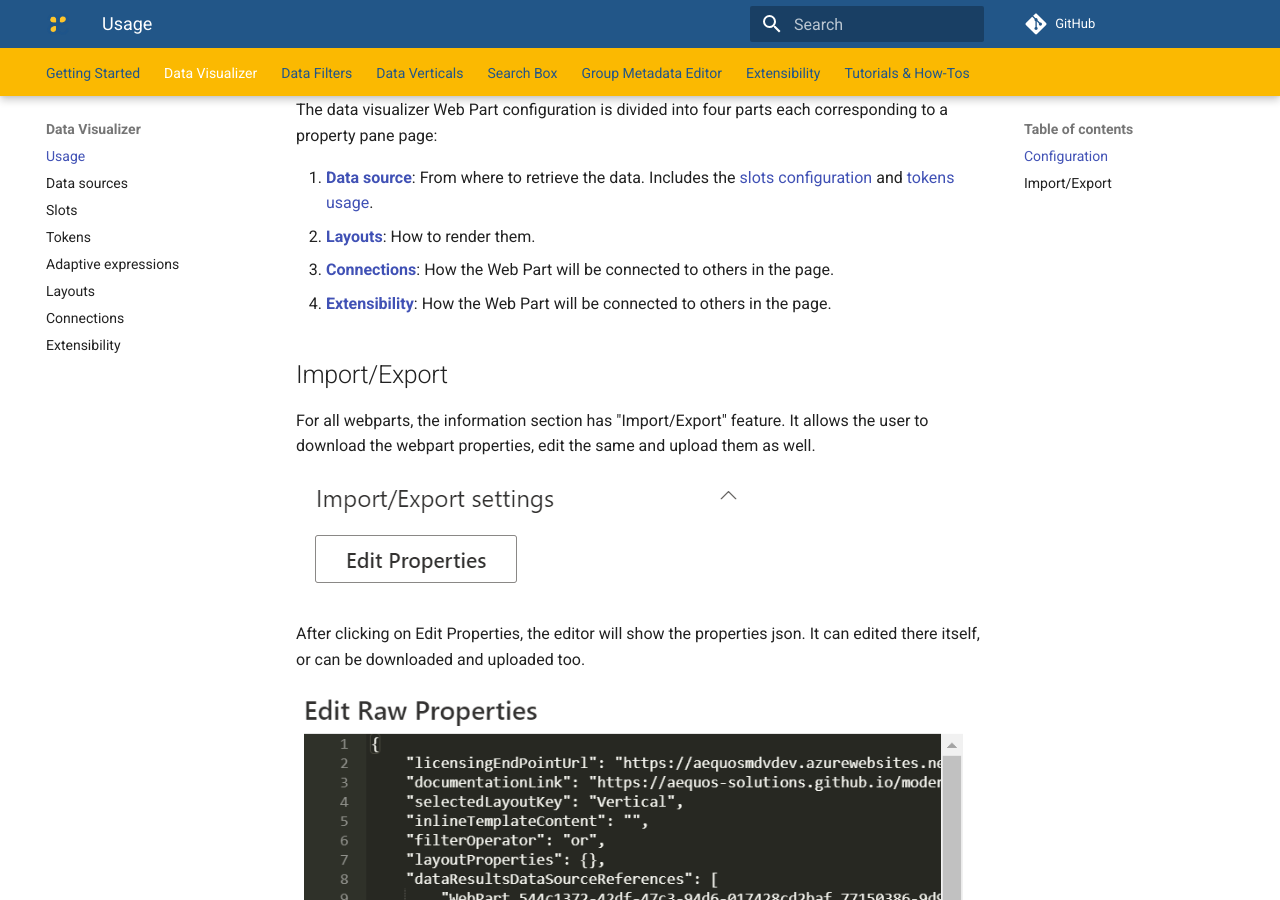
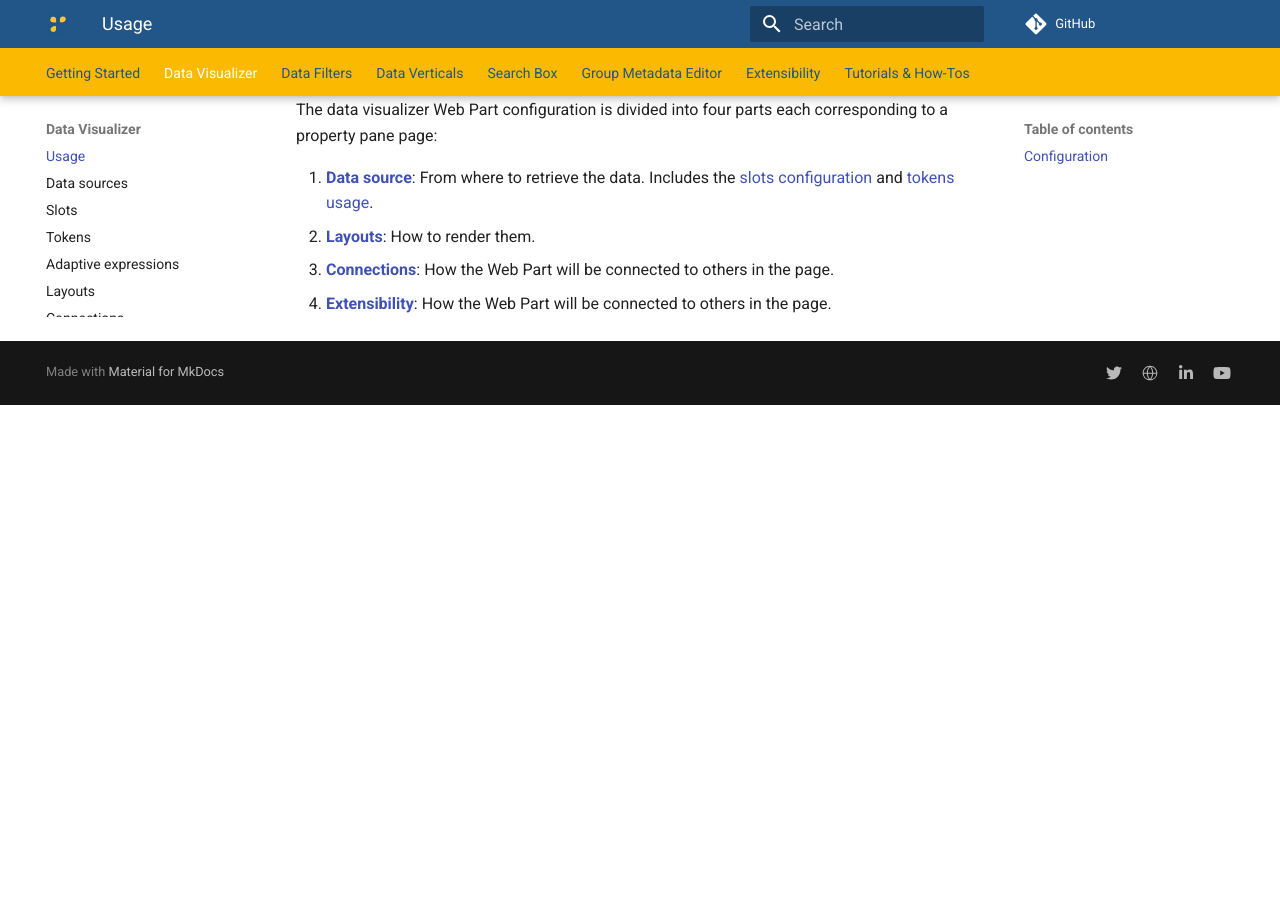
Before and after one commit to aequos-solutions/modern-data-visualizer, an MkDocs documentation site: the page built from docs/usage/data-visualizer/index.md, in a window 1280 px wide and 900 px high, scrolled down 1057 px. Built offline with MkDocs 1.6.1 and Material for MkDocs 9.7.7, drawn with Linux system fonts in a browser that asks for light colours; comment, search, counter and statistics services are not loaded; after the commit the page ends 1462 px from its top, so only the background shows below that.

Commit message:
code review comments-added in get started

```diff
--- a/docs/importExport.md
+++ /dev/null
@@ -1,7 +0,0 @@
-For all webparts, the information section has "Import/Export" feature. It allows the user to download the webpart properties, edit the same and upload them as well.
-
-!["Import Export Section"](../../../assets/importExport.png)
-
-After clicking on Edit Properties, the editor will show the properties json. It can edited there itself, or can be downloaded and uploaded too.
-
-!["Import Export Edit Section"](../../../assets/editImportExport.png)
--- a/docs/index.md
+++ b/docs/index.md
@@ -58,6 +58,12 @@ By getting this solution, you also benefit from an advanced [extensibility model
 
 With these available customizations options, you can do pretty much anything!
 
+## Import Export Feature
+
+For all webparts, the information section has "Import/Export" feature. It allows the user to download the webpart properties, edit the same and upload them as well.
+
+!["Import Export Section"](./assets/importExport.png)
+
 ## Troubleshooting
 
 To help us to resolve your issue, you can include screenshots or error messages coming from:
--- a/docs/usage/data-filters/index.md
+++ b/docs/usage/data-filters/index.md
@@ -132,7 +132,3 @@ The Data Filter Web Part supports deep linking, meaning you can preselect filter
 
 !!! important
     **We recommend to use the URL generated from filter values selection instead of crafting the URL manually.**
-
-## Import/Export
-
-{!importExport.md!}
--- a/docs/usage/data-verticals/index.md
+++ b/docs/usage/data-verticals/index.md
@@ -29,7 +29,3 @@ The options for a vertical are as follow:
 > The 'Data Verticals' Web Part does not need to be connected to any Web Part. However, it is meant to be used by a 'Data Visualizer' Web Part to get it work. More info about configuration [here](../data-visualizer/connections/index.md).
 
 > We recommend to configure the 'Data Visualizer' Web Parts that will use verticals **before connecting them to the verticals Web Part**.
-
-## Import/Export
-
-{!importExport.md!}
--- a/docs/usage/data-visualizer/index.md
+++ b/docs/usage/data-visualizer/index.md
@@ -19,7 +19,3 @@ The data visualizer Web Part configuration is divided into four parts each corre
 2. [**Layouts**](./layouts/index.md): How to render them.
 3. [**Connections**](./connections/index.md): How the Web Part will be connected to others in the page.
 3. [**Extensibility**](../../extensibility/index.md): How the Web Part will be connected to others in the page.
-
-## Import/Export
-
-{!importExport.md!}
--- a/docs/usage/search-box/index.md
+++ b/docs/usage/search-box/index.md
@@ -36,7 +36,3 @@ The query suggestions allows users to easily find relevant query keywords based
 !["Search Box connections"](../../assets/webparts/search_box/dynamic_data_source.png){: .center}
 
 Optionally, you can set a default query text coming from an other dynamic data source on the page. For instance, connect the search box to a page environment variable like a query string parameter. The value retrieved from a connected data source will be displayed automatically at page load in the text box if present and broadcasted to any other Web Parts connected to the search box Web Part (ex: a 'Data Visualizer' Web Part) resulting to a cascading effect.
-
-## Import/Export
-
-{!importExport.md!}
```
Also changed, not shown: docs/features.md (+6 -0 lines), docs/assets/editImportExport.png (deleted).
